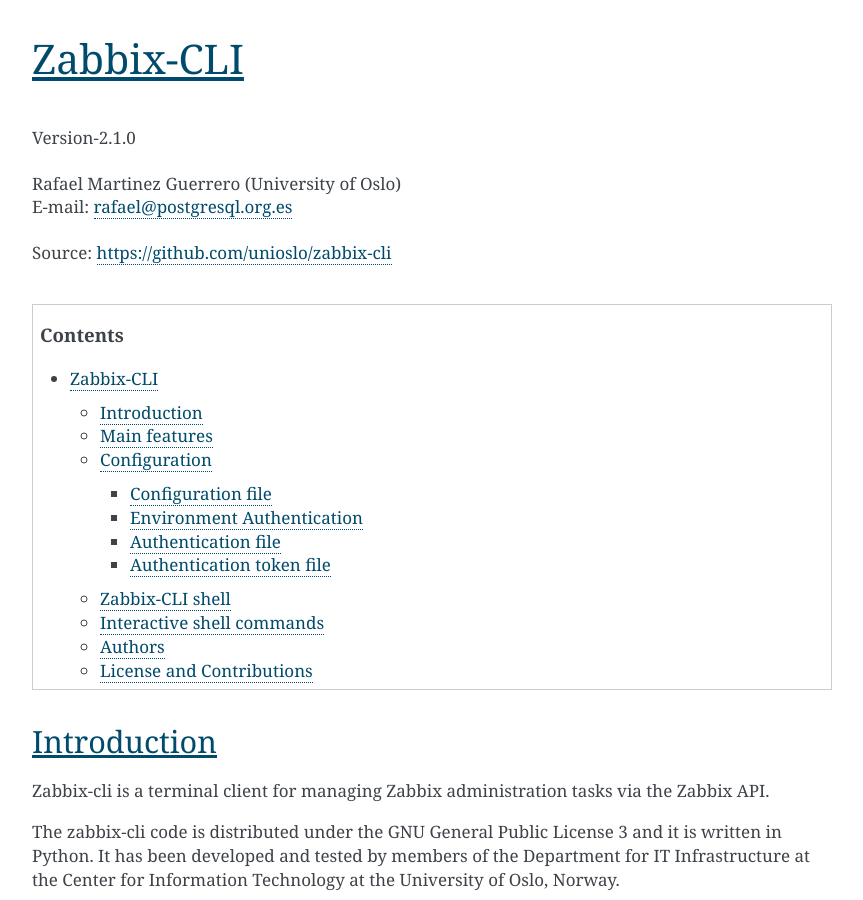
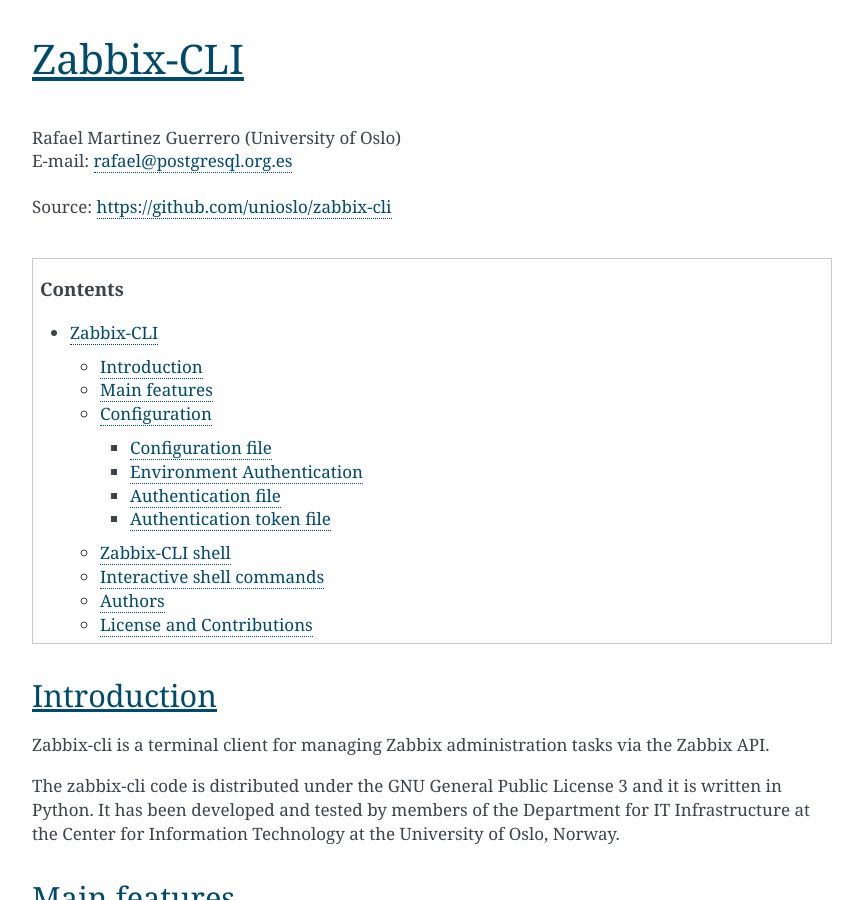
Before and after one commit to unioslo/zabbix-cli, a Sphinx documentation site: the page built from docs/manual.rst, in a window 1280 px wide and 900 px high. Shown: the whole window, without its empty margins (168-1031 px from the left). Built offline with Sphinx 7.4.7, drawn with Linux system fonts in a browser that asks for light colours.

Commit message:
Remove version from manual.
* docs/manual.rst: Don't mention version.

```diff
--- a/docs/manual.rst
+++ b/docs/manual.rst
@@ -2,8 +2,6 @@
 Zabbix-CLI
 =====================================
 
-|
-| Version-2.1.0
 |
 | Rafael Martinez Guerrero (University of Oslo)
 | E-mail: rafael@postgresql.org.es
```
